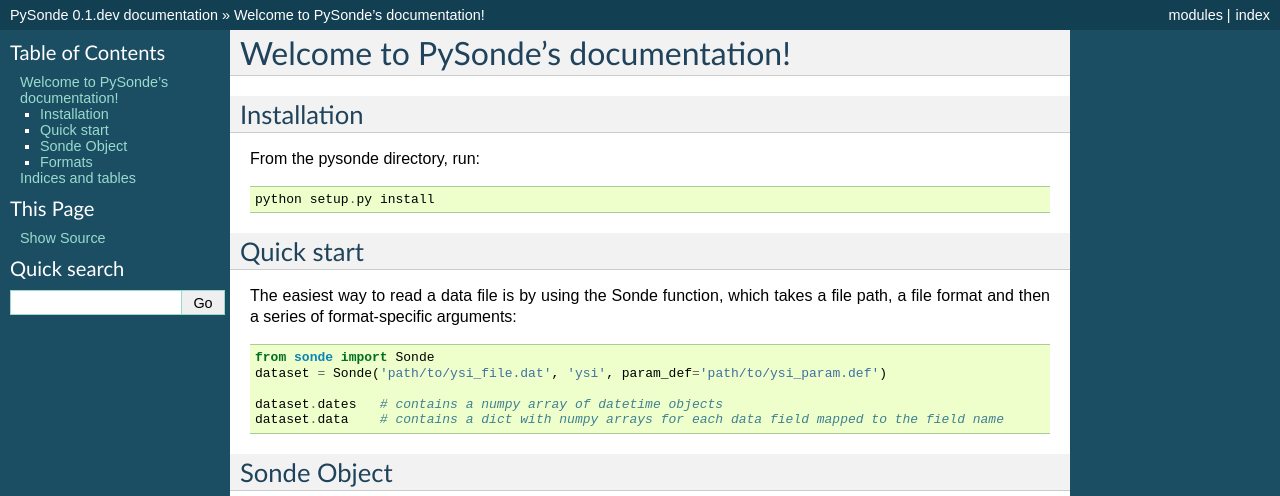
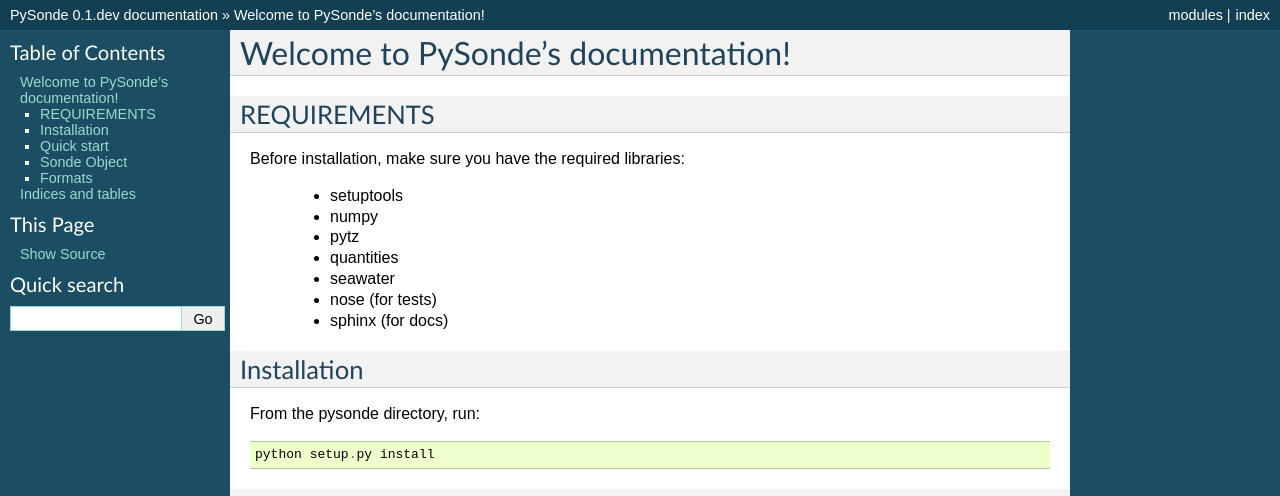
Before and after one commit to twdb/sonde, a Sphinx documentation site: the page built from docs/index.rst, in a window 1280 px wide. Shown: the top 496 px of the page. Built offline with Sphinx 7.4.7, drawn with Linux system fonts in a browser that asks for light colours; grey boxes are pictures that could not be loaded.

Commit message:
add setuptools requirement to documentation

```diff
--- a/docs/index.rst
+++ b/docs/index.rst
@@ -12,13 +12,28 @@
 .. module:: sonde
 
 
+
+REQUIREMENTS
+------------
+
+Before installation, make sure you have the required libraries:
+
+  - setuptools
+  - numpy
+  - pytz
+  - quantities
+  - seawater
+  - nose (for tests)
+  - sphinx (for docs)
+
+
+
 Installation
 ------------
 
 From the pysonde directory, run::
 
     python setup.py install
-
 
 
 Quick start
```
Also changed, not shown: 1 other file.
